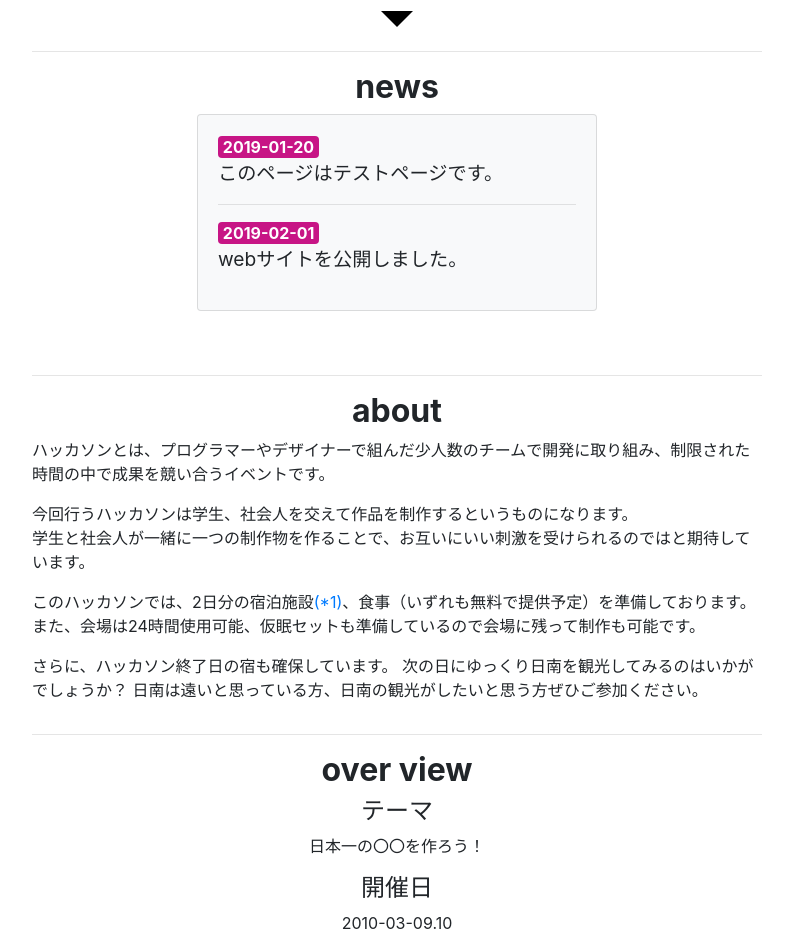
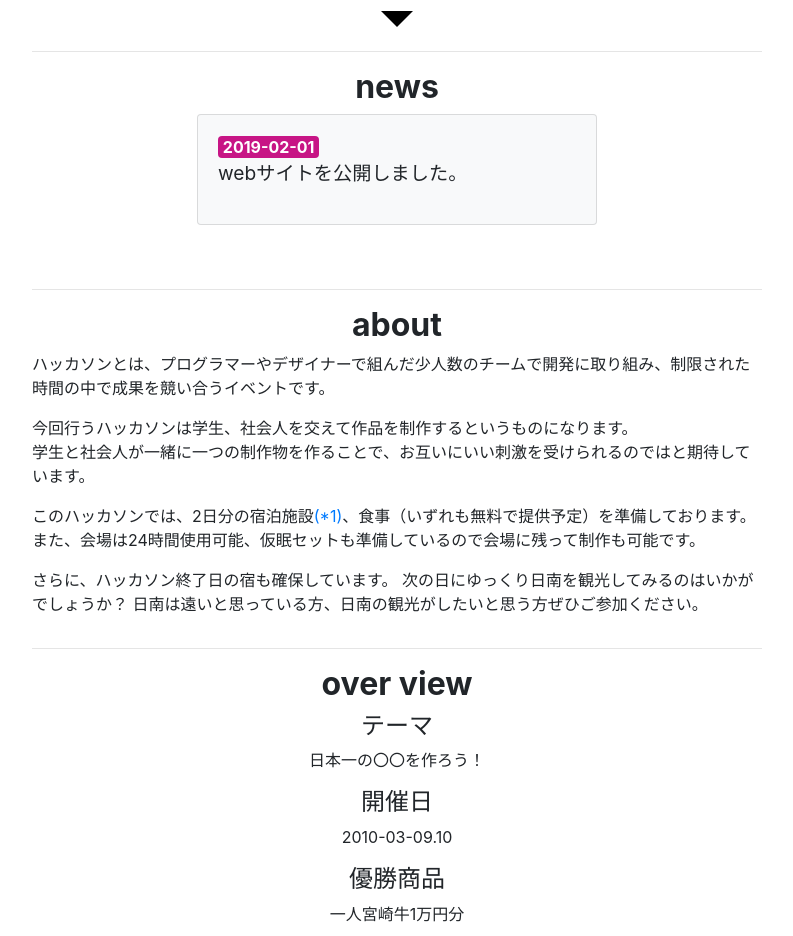
Before and after one commit to nichinanhackathon/nichinanhackathon.github.io, a plain HTML site: page index.html in a window 1280 px wide. Shown: the part 895-1831 px from the top of the page, without its empty margins (243-1036 px from the left). Drawn offline with nearby package versions, Linux system fonts and the light colour scheme.

Commit message:
newsを更新

```diff
--- a/index.html
+++ b/index.html
@@ -93,10 +93,6 @@
             -->
             <div class="card bg-light " style="max-width: 25rem; margin: 0 auto; ">
                 <div class="card-body">
-                    <span class="badge" style="background: #c71585"><span class="font_size_4" style="color: white">2019-01-20</span></span>
-                    <p class="font_size_3">このページはテストページです。</p>
-                    <hr>
-
                     <span class="badge" style="background: #c71585"><span class="font_size_4" style="color: white">2019-02-01</span></span>
                     <p class="font_size_3">webサイトを公開しました。</p>
                 </div>
```
